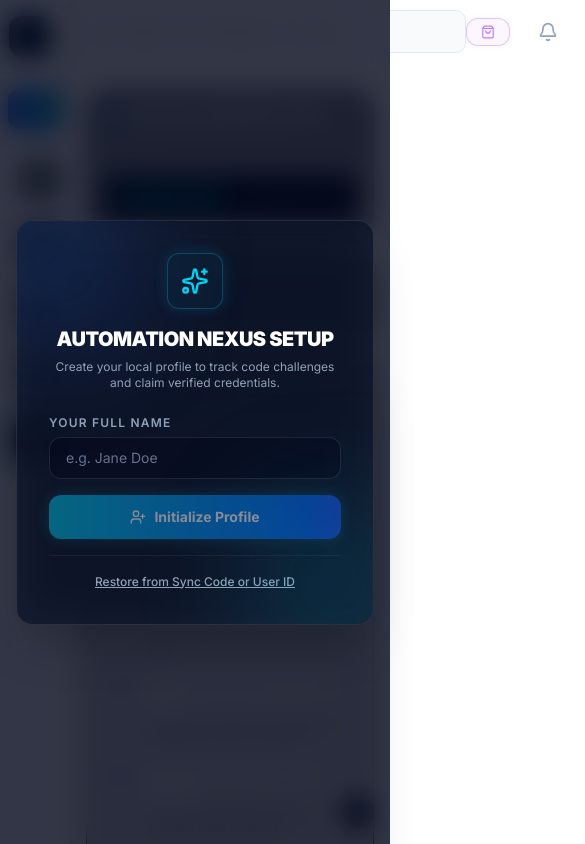
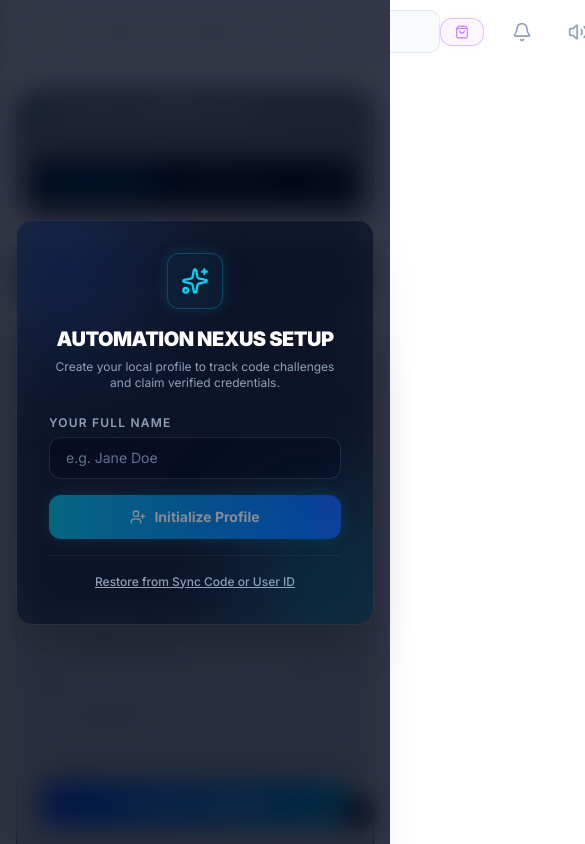
Before and after one commit to Jagadeesh-Budda/automation-playwright-nexus-docs, a Next.js app in the folder lms-frontend/: page / in a window 390 px wide. Shown: the top 844 px of the page, 585 px wide, since content can reach past the window. Built offline with nearby package versions, Linux system fonts and the light colour scheme.

Commit message:
fix: resolve mobile sidebar layout and menu toggle navigation bugs

```diff
--- a/lms-frontend/src/components/Header.tsx
+++ b/lms-frontend/src/components/Header.tsx
@@ -8,7 +8,7 @@ import { useMasteryStore } from '../store/useMasteryStore';
 
 export default function Header() {
   const [theme, setTheme] = useState('light');
-  const { userName, userId, setUser, setMobileSyncOpen, streak, completedModules, unlockedAchievements, setPremiumModalOpen } = useMasteryStore();
+  const { userName, userId, setUser, setMobileSyncOpen, streak, completedModules, unlockedAchievements, setPremiumModalOpen, isSidebarExpanded, setSidebarExpanded } = useMasteryStore();
   const [showEditModal, setShowEditModal] = useState(false);
   const [newName, setNewName] = useState('');
   const [copiedId, setCopiedId] = useState(false);
@@ -104,7 +104,11 @@ export default function Header() {
       <header className="h-16 border-b border-[var(--glass-border)] bg-[var(--sidebar-bg)]/80 backdrop-blur-xl px-4 md:px-6 flex items-center justify-between sticky top-0 z-40 transition-colors">
 
         <div className="flex items-center gap-4 flex-1">
-          <button className="p-2 -ml-2 rounded-lg hover:bg-[var(--sidebar-bg)] text-[var(--text-main)] transition-colors border-none bg-transparent cursor-pointer hidden md:flex lg:hidden">
+          <button
+            onClick={() => setSidebarExpanded(!isSidebarExpanded)}
+            className="p-2 -ml-2 rounded-lg hover:bg-[var(--sidebar-bg)] text-[var(--text-main)] transition-colors border-none bg-transparent cursor-pointer flex lg:hidden"
+            title="Toggle Sidebar Menu"
+          >
             <Menu className="w-5 h-5 text-slate-400" />
           </button>
           <SearchBar />
--- a/lms-frontend/src/components/MainWrapper.tsx
+++ b/lms-frontend/src/components/MainWrapper.tsx
@@ -8,8 +8,8 @@ export default function MainWrapper({ children }: { children: React.ReactNode })
   return (
     <div
       id="main-wrapper"
-      className={`flex-1 min-h-screen flex flex-col transition-[margin-left] duration-300 ease-in-out ${
-        isSidebarExpanded ? 'ml-[260px]' : 'ml-[70px]'
+      className={`flex-1 min-h-screen flex flex-col transition-[margin-left] duration-300 ease-in-out ml-0 ${
+        isSidebarExpanded ? 'lg:ml-[260px]' : 'lg:ml-[70px]'
       }`}
     >
       {children}
--- a/lms-frontend/src/components/Sidebar.tsx
+++ b/lms-frontend/src/components/Sidebar.tsx
@@ -83,18 +83,27 @@ export default function Sidebar() {
           animation: particleDrop 4s infinite ease-in-out;
         }
       `}</style>
+      {/* Mobile Backdrop Overlay */}
+      {isSidebarExpanded && (
+        <div
+          onClick={() => setSidebarExpanded(false)}
+          className="fixed inset-0 bg-slate-950/60 backdrop-blur-sm z-[999] lg:hidden"
+        />
+      )}
       <aside
         onMouseEnter={handleMouseEnter}
         onMouseLeave={handleMouseLeave}
-        className={`fixed top-0 left-0 h-screen flex flex-col bg-[var(--sidebar-bg)] border-r border-[var(--border-color)] z-[1000] shadow-[2px_0_12px_rgba(0,0,0,0.15)] overflow-hidden transition-all duration-300 ease-in-out ${
-          isSidebarExpanded ? 'w-[280px]' : 'w-[70px]'
+        className={`fixed top-0 h-screen flex flex-col bg-[var(--sidebar-bg)] border-r border-[var(--border-color)] z-[1000] shadow-[2px_0_12px_rgba(0,0,0,0.15)] overflow-hidden transition-all duration-300 ease-in-out w-[280px] lg:w-auto ${
+          isSidebarExpanded
+            ? 'left-0 lg:w-[280px]'
+            : 'left-[-280px] lg:left-0 lg:w-[70px]'
         }`}
       >
         {/* 1. Header: Branding */}
         <div className={`flex items-center border-b border-[var(--border-color)] flex-shrink-0 transition-all duration-300 ${
           isSidebarExpanded ? 'p-5' : 'p-4 justify-center'
         }`}>
-          <Link href="/" className="no-underline flex items-center group">
+          <Link href="/" onClick={() => setSidebarExpanded(false)} className="no-underline flex items-center group">
             <div className="w-10 h-10 rounded-xl bg-slate-950 border border-cyan-500/20 relative overflow-hidden flex flex-shrink-0 items-center justify-center shadow-[0_0_15px_rgba(6,182,212,0.3)]">
               <div className="absolute inset-0 bg-gradient-to-br from-cyan-500/10 to-blue-600/10 opacity-50 group-hover:opacity-100 transition-opacity duration-300" />
               <svg className="w-8 h-8 relative z-10" viewBox="0 0 100 100">
@@ -122,6 +131,7 @@ export default function Sidebar() {
         }`}>
           <Link
             href="/"
+            onClick={() => setSidebarExpanded(false)}
             className={`flex items-center rounded-xl text-[0.85rem] no-underline transition-all duration-200 ${
               isSidebarExpanded ? 'px-4 py-2.5 gap-3.5' : 'p-2.5 justify-center gap-0'
             } ${
@@ -273,6 +283,7 @@ export default function Sidebar() {
                                         <div key={module.id} className="flex flex-col gap-0.5 mb-1">
                                           <Link
                                             href={moduleUrl}
+                                            onClick={() => setSidebarExpanded(false)}
                                             className={`py-1 px-1.5 rounded text-[9.5px] font-medium transition-colors flex items-center justify-between ${
                                               isActiveModule
                                                 ? 'bg-cyan-500/10 text-cyan-400 font-bold border border-cyan-500/20'
```
